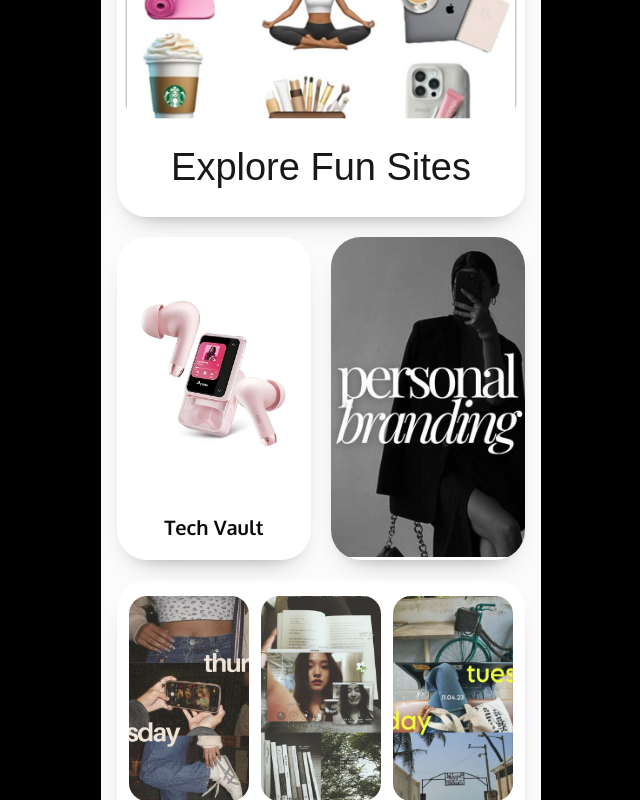
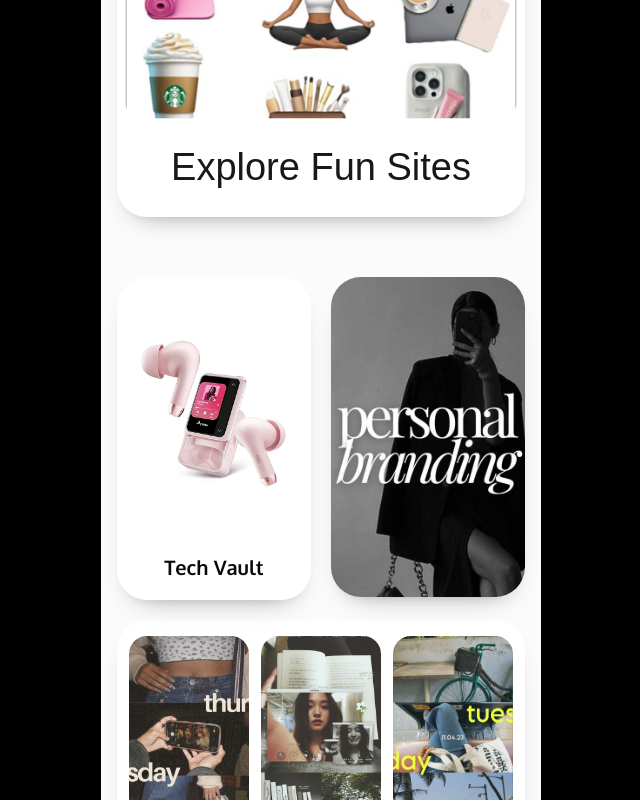
Before and after one commit to khushinj/Structured-Chaos, a Next.js app in the folder frontend/: page /profile-board in a window 1280 px wide. Shown: the part 2091-2891 px from the top of the page, without its empty margins (319-959 px from the left). Built offline with nearby package versions, Linux system fonts and the light colour scheme; a web font is replaced by a local one.

Commit message:
Adding functionality

```diff
--- a/frontend/app/profile-board/page.tsx
+++ b/frontend/app/profile-board/page.tsx
@@ -334,7 +334,7 @@ export default function ProfileBoardPage() {
         </div>
 
         <section className="mt-5 space-y-5">
-          <article className={`${baseCardClass} overflow-hidden rounded-[30px] px-4 pb-5 pt-4`}>
+          <article className={`${baseCardClass} mb-15 overflow-hidden rounded-[30px] px-4 pb-5 pt-4`}>
             <div className="rounded-[22px] border border-zinc-300/85 bg-white p-2">
               <Image
                 src="/FunSites.png"
@@ -350,7 +350,7 @@ export default function ProfileBoardPage() {
             </p>
           </article>
 
-          <div className="grid grid-cols-2 gap-4 sm:gap-5">
+          <div className="grid grid-cols-2 items-start gap-4 sm:gap-5">
             <article className={`${baseCardClass} overflow-hidden rounded-[30px] bg-white px-3 pb-5 pt-3`}>
               <div className="overflow-hidden rounded-[22px] bg-white p-2">
                 <Image
@@ -372,7 +372,7 @@ export default function ProfileBoardPage() {
                   alt="Personal Branding"
                   fill
                   sizes="(max-width: 640px) 44vw, 190px"
-                  className="object-cover"
+                  className="object-cover "
                 />
               </div>
             </article>
```
